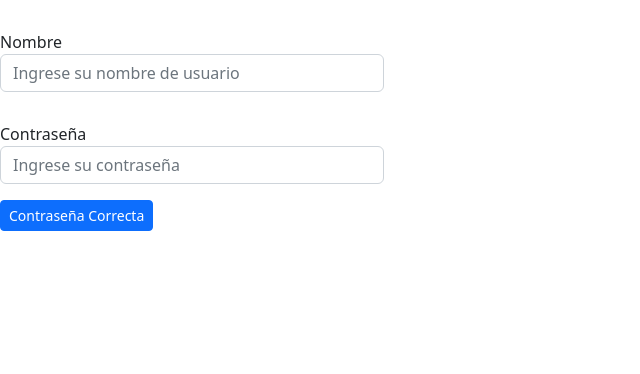
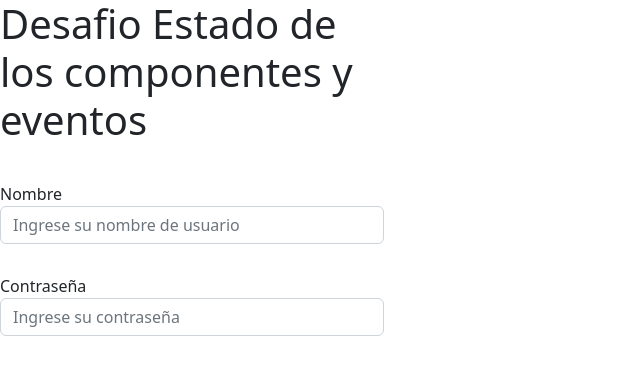
Before and after one commit to cristobal-2207/Desafio-estado-de-los-componentes-y-eventos, a React (Create React App) app: page / in a window 1280 px wide. Shown: the top 374 px of the page, without its empty margins (0-640 px from the left). Built offline with nearby package versions, Linux system fonts and the light colour scheme.

Commit message:
6to Commit: Se agrega condición para que el botón se muestre solo cuando se escribe 252525.

```diff
--- a/src/App.js
+++ b/src/App.js
@@ -19,8 +19,9 @@ function App() {
 
   return (
     <form onSubmit={handleSubmit}>
+      <h1>Desafio Estado de los componentes y eventos</h1>
       <Input setNombre={setNombre} setContraseña={setContraseña} />
-      <Button />
+      {contraseña === "252525" ? <Button /> : null}
     </form>
   );
 }
```
